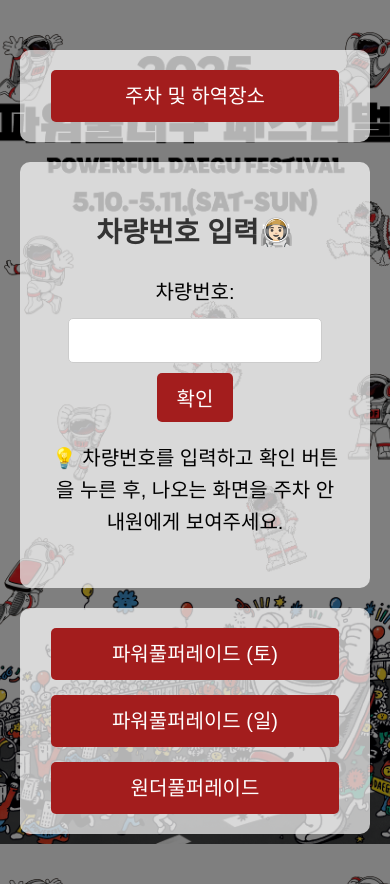
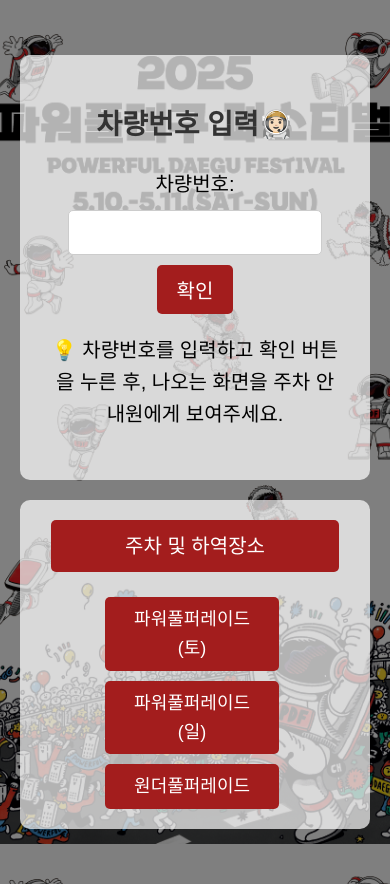
Before and after one commit to ahnonine/pdf_parking, a Flask app: page / in a window 390 px wide. Run offline with Flask 3, Linux system fonts and the light colour scheme.

Commit message:
Update index.html

```diff
--- a/templates/index.html
+++ b/templates/index.html
@@ -21,21 +21,21 @@
       display: flex;
       justify-content: center;
       align-items: flex-start;
+      flex-wrap: wrap;
       gap: 20px;
       min-height: 100vh;
       background-color: rgba(0, 0, 0, 0.5);
       padding: 20px;
-            flex-wrap: wrap;
     }
 
-        .sidebar-left, .sidebar-right {
+    .sidebar-right {
       display: flex;
       flex-direction: column;
       gap: 15px;
       background-color: rgba(255, 255, 255, 0.7);
       padding: 20px;
       border-radius: 10px;
-            max-width: 200px;
+      max-width: 220px;
       width: 100%;
       box-sizing: border-box;
     }
@@ -84,15 +84,23 @@
       cursor: pointer;
       text-decoration: none;
       transition: background-color 0.3s ease;
+      text-align: center;
     }
 
     button:hover, a.button:hover {
       background-color: #781717;
     }
 
-        .sidebar-left a.button,
-        .sidebar-right a.button {
-            text-align: center;
+    .parade-buttons {
+      display: flex;
+      flex-direction: column;
+      gap: 10px;
+      margin-top: 10px;
+    }
+
+    .parade-buttons a {
+      font-size: 0.9em;
+      padding: 8px 15px;
     }
 
     @media (max-width: 768px) {
@@ -101,14 +109,13 @@
         align-items: center;
       }
 
-            .sidebar-left, .sidebar-right {
+      .sidebar-right {
         max-width: 100%;
-                width: 100%;
         align-items: center;
       }
 
-            .sidebar-left a.button,
-            .sidebar-right a.button {
+      .sidebar-right a.button,
+      .parade-buttons a {
         width: 80%;
       }
     }
@@ -117,11 +124,6 @@
 <body>
 
   <div class="container">
-        <!-- 왼쪽: 주차 안내 -->
-        <div class="sidebar-left">
-            <a href="/parking" class="button">주차 및 하역장소</a>
-        </div>
-
     <!-- 가운데: 차량번호 입력 -->
     <div class="content">
       <h1>차량번호 입력🧑🏻‍🚀</h1>
@@ -135,13 +137,17 @@
       <p>💡 차량번호를 입력하고 확인 버튼을 누른 후, 나오는 화면을 주차 안내원에게 보여주세요.</p>
     </div>
 
-        <!-- 오른쪽: 퍼레이드 시간표 -->
+    <!-- 오른쪽: 버튼 그룹 -->
     <div class="sidebar-right">
+      <a href="/parking" class="button">주차 및 하역장소</a>
+
+      <div class="parade-buttons">
         <a href="/schedule/sat" class="button">파워풀퍼레이드 (토)</a>
         <a href="/schedule/sun" class="button">파워풀퍼레이드 (일)</a>
         <a href="/schedule/wonderful" class="button">원더풀퍼레이드</a>
       </div>
     </div>
+  </div>
 
 </body>
 </html>
```
Lines whose indentation alone changed are shown as unchanged.
